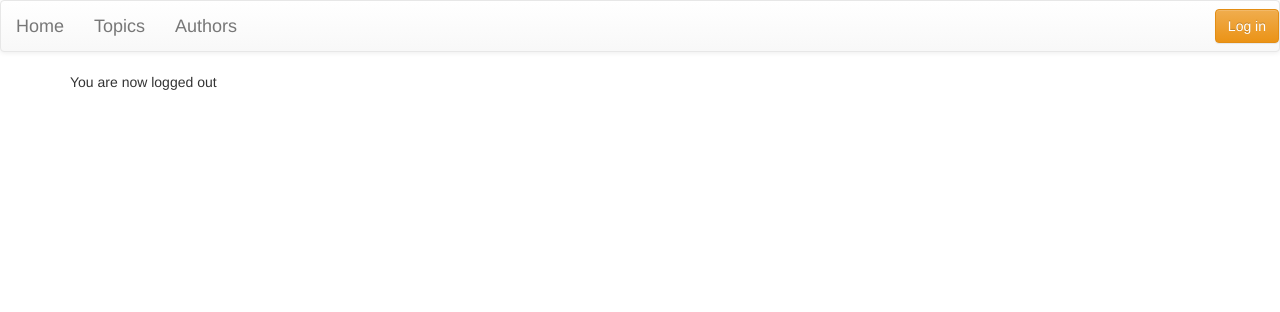
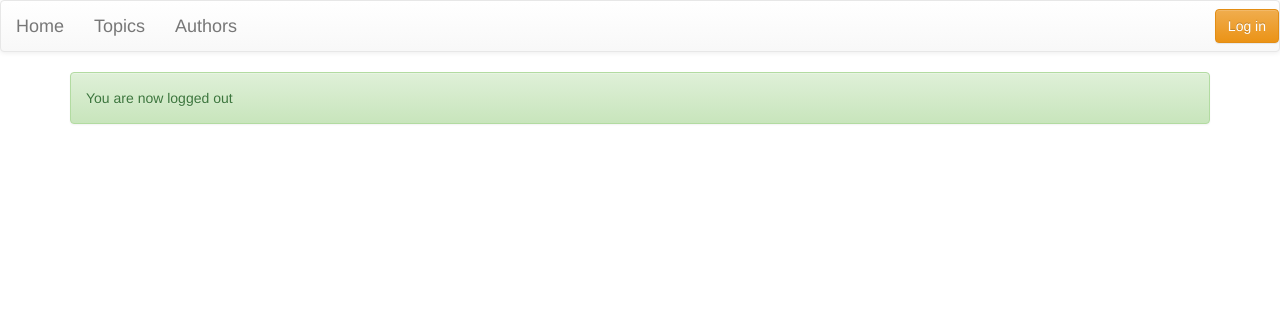
Before and after one commit to coordt/code_doc, a Django app: template code_doc/templates/registration/logout.html in a window 1280 px wide. Shown: the top 312 px of the page. Run offline with Django 3.2, Linux system fonts and the light colour scheme; the template is opened without the code that fills it, so the values that code supplies are empty; parts of the project's set-up code (start-up, migrations or seed data) failed here and were passed over; some libraries are stand-ins or nearby versions.

Commit message:
Nicer logout, but I don't know if it works

```diff
--- a/code_doc/templates/registration/logout.html
+++ b/code_doc/templates/registration/logout.html
@@ -4,6 +4,5 @@
 
 
 {% block content %}
-
-  <p>You are now logged out</p>
+  <div class="alert alert-success" role="alert">You are now logged out</div>
 {% endblock %}
```
